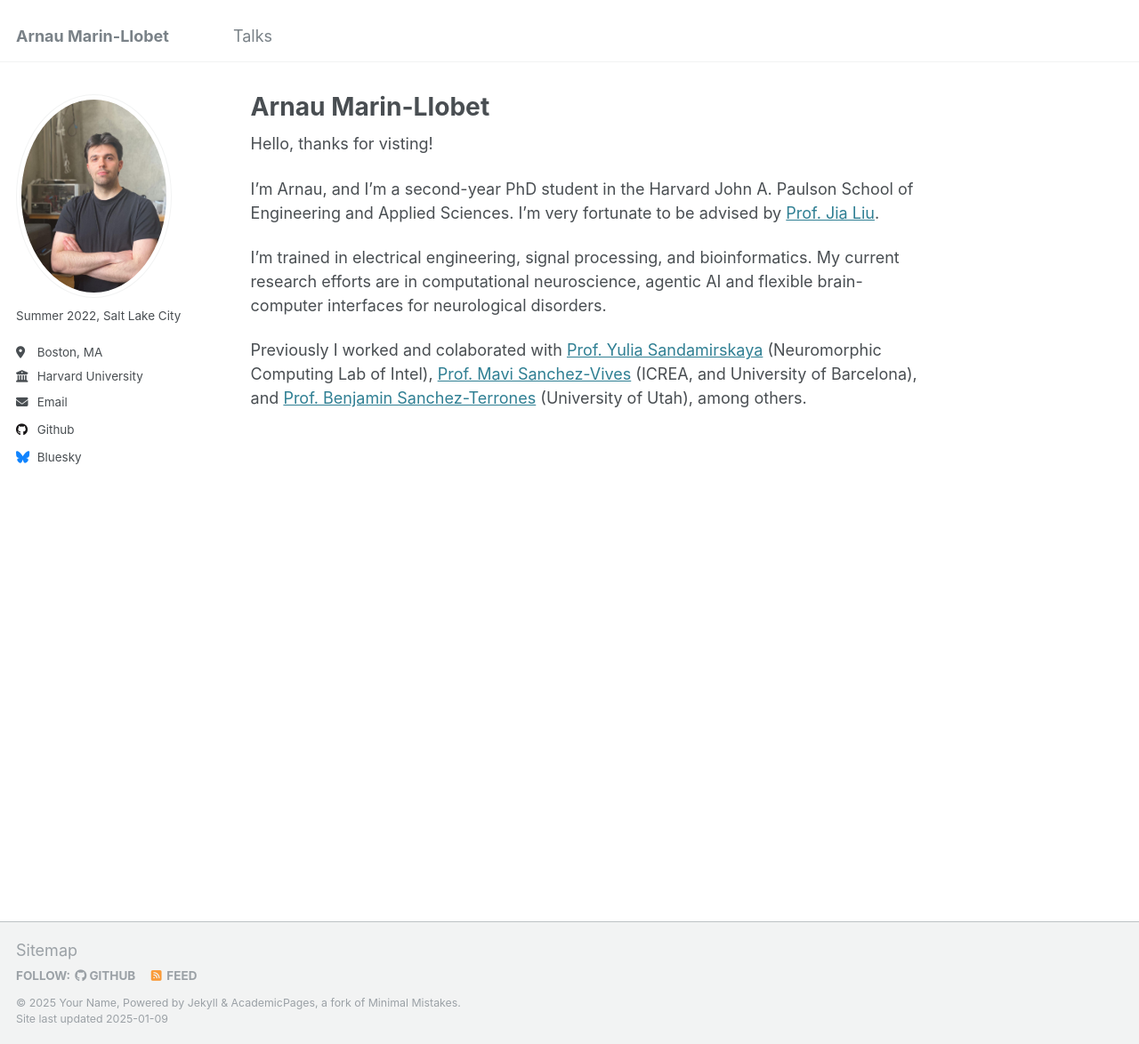
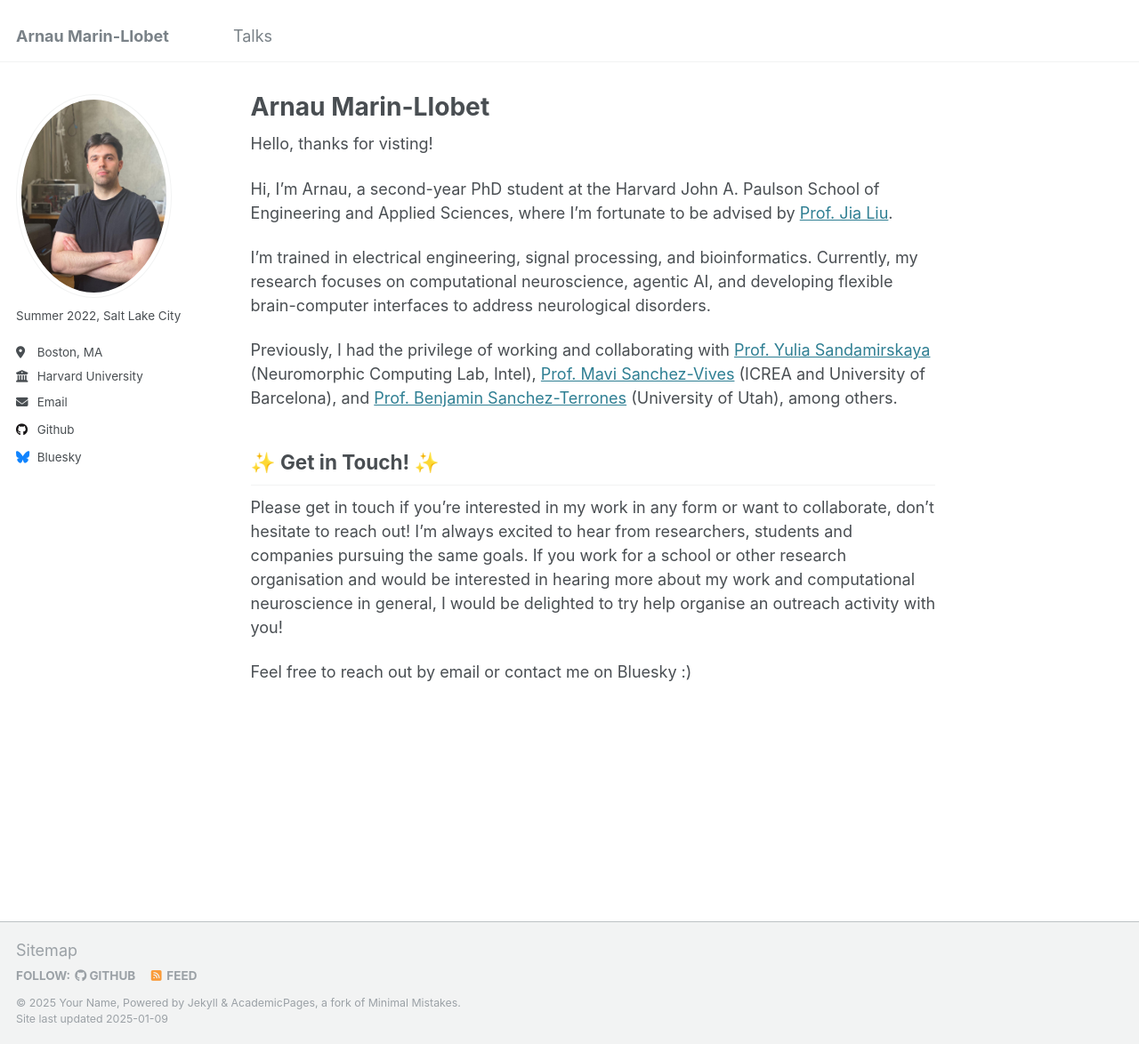
Before and after one commit to arnaumarin/arnaumarin.github.io, a Jekyll site: the page built from _pages/about.md, in a window 1280 px wide and 1174 px high. Shown: the whole window at 89% size. Built offline with Jekyll 4.4.1, drawn with Linux system fonts in a browser that asks for light colours.

Commit message:
update about

```diff
--- a/_pages/about.md
+++ b/_pages/about.md
@@ -9,8 +9,14 @@ redirect_from:
 
 Hello, thanks for visting!
 
-I'm Arnau, and I'm a second-year PhD student in the Harvard John A. Paulson School of Engineering and Applied Sciences. I'm very fortunate to be advised by [Prof. Jia Liu](https://liulab.seas.harvard.edu/).
+Hi, I’m Arnau, a second-year PhD student at the Harvard John A. Paulson School of Engineering and Applied Sciences, where I’m fortunate to be advised by [Prof. Jia Liu](https://liulab.seas.harvard.edu/).
 
-I'm trained in electrical engineering, signal processing, and bioinformatics. My current research efforts are in computational neuroscience, agentic AI and flexible brain-computer interfaces for neurological disorders.
+I'm trained in electrical engineering, signal processing, and bioinformatics. Currently, my research focuses on computational neuroscience, agentic AI, and developing flexible brain-computer interfaces to address neurological disorders.
 
-Previously I worked and colaborated with [Prof. Yulia Sandamirskaya](https://sandamirskaya.eu/) (Neuromorphic Computing Lab of Intel), [Prof. Mavi Sanchez-Vives](https://www.icrea.cat/community/icreas/17606/maria-victoria-sanchez-vives/) (ICREA, and University of Barcelona), and [Prof. Benjamin Sanchez-Terrones](https://srl.ece.utah.edu/) (University of Utah), among others.
+Previously, I had the privilege of working and collaborating with [Prof. Yulia Sandamirskaya](https://sandamirskaya.eu/) (Neuromorphic Computing Lab, Intel), [Prof. Mavi Sanchez-Vives](https://www.icrea.cat/community/icreas/17606/maria-victoria-sanchez-vives/) (ICREA and University of Barcelona), and [Prof. Benjamin Sanchez-Terrones](https://srl.ece.utah.edu/) (University of Utah), among others.
+
+
+## ✨ **Get in Touch!** ✨
+Please get in touch if you’re interested in my work in any form or want to collaborate, don’t hesitate to reach out! I'm always excited to hear from researchers, students and companies pursuing the same goals. If you work for a school or other research organisation and would be interested in hearing more about my work and computational neuroscience in general, I would be delighted to try help organise an outreach activity with you!
+
+Feel free to reach out by email or contact me on Bluesky :)
```
